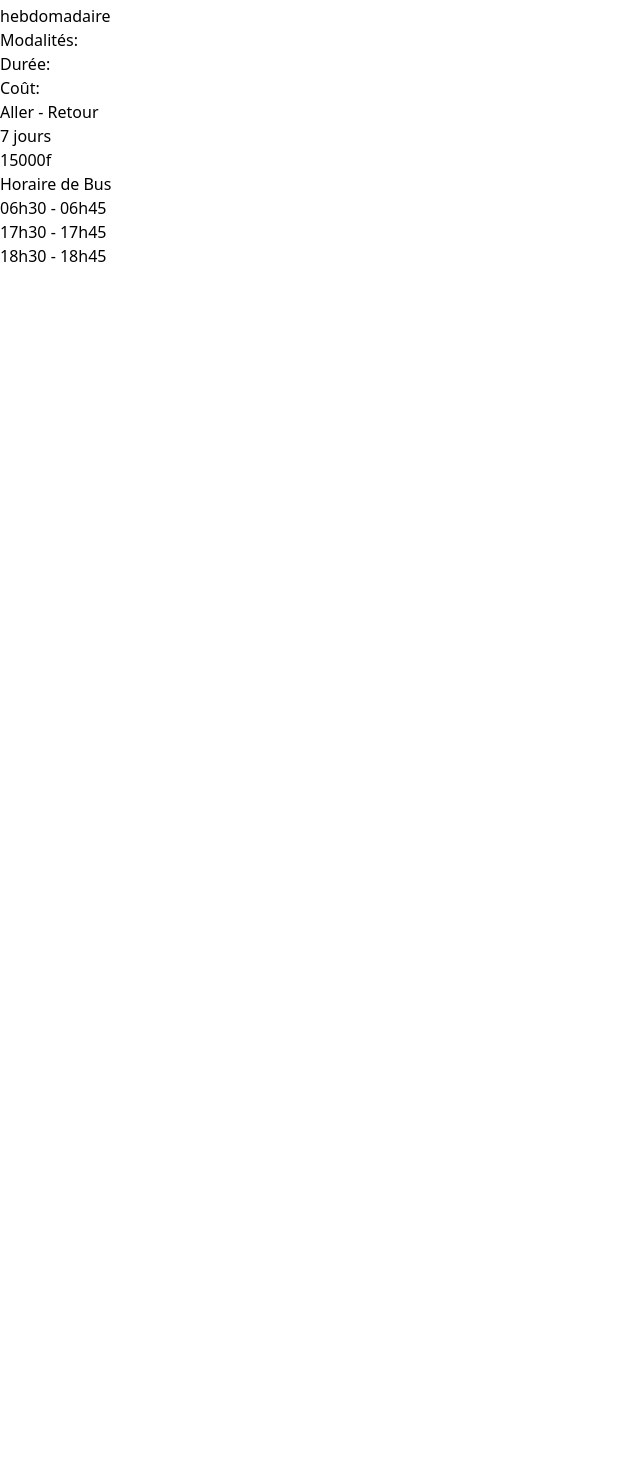
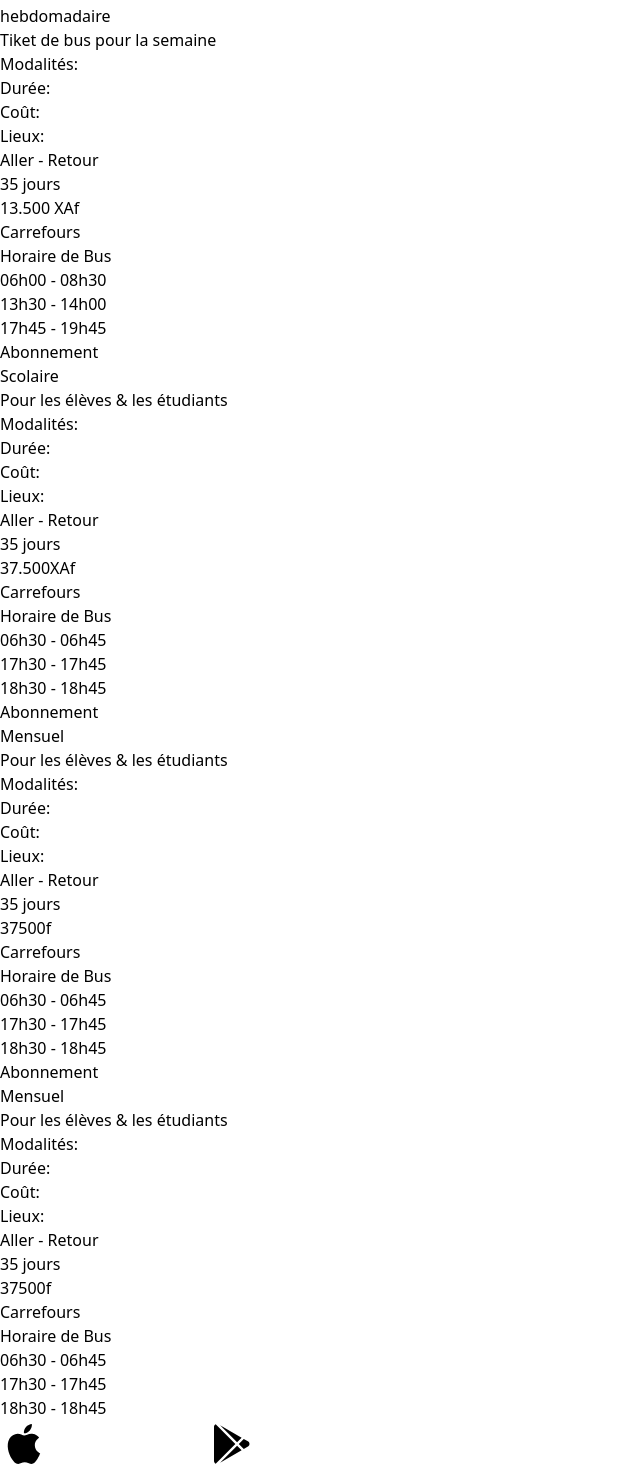
Before and after one commit to abraham241/twendy, a React (Vite) app: page /Prices in a window 1280 px wide. Shown: the part 422-1890 px from the top of the page, without its empty margins (0-640 px from the left). Before the commit the page ends 800 px from the top, so only its background shows below. Built offline with nearby package versions, Linux system fonts and the light colour scheme.

Commit message:
page prices V1

```diff
--- a/src/Components/NavBar.jsx
+++ b/src/Components/NavBar.jsx
@@ -18,7 +18,7 @@ export default function NavBar() {
         </div>
 
         <div className="hidden  md:flex justify-between lg:flex-justify-between gap-5 pt-2">
-          <ul className="hidden md:flex lg:flex xl:flex gap-5 font-bold pt-4 ">
+          <ul className="hidden md:hidden lg:flex xl:flex gap-5 font-bold pt-4 ">
             <li className="list-none hover:text-red-600 hover:text-2xl">
               <Link to="/">Acceuil</Link>
             </li>
--- a/src/Screen/Prices.jsx
+++ b/src/Screen/Prices.jsx
@@ -1,5 +1,6 @@
 import React from "react";
 import NavBar from "../Components/NavBar";
+import Footer from "../Components/Footer";
 // import Hirosection from "../Components/Hirosection";
 
 export default function Prices() {
@@ -19,28 +20,64 @@ export default function Prices() {
       </div>
       <div>
         <h1 className="text-5xl font-bold text-center py-5">
-          Nos abonnements{" "}
+          Nos abonnements & Tarifs
         </h1>
       </div>
       {/* la grille des prix */}
-      <div className="px-10">
+      <div className="flex flex-col gap-5 px-10 py-10 ">
         <div className="flex flex-col sm:flex-col md:flex-row lg:flex-row xl:flex-row gap-10">
-          <div className="border border-red-600 w-full sm:w-full md:w-2/6 lg:w-2/6 xl:w-2/6 flex justify-center items-center bg-no-repeat bg-center bg-cover h-[150px]  bg-[url('./assets/images/team1.jpg')] ;">
-            <h3 className="text-xl font-bold">
+          <div className="border border-red-600 w-full sm:w-full md:w-2/6 lg:w-2/6 xl:w-2/6 flex justify-center items-center bg-no-repeat bg-center bg-cover h-[180px]  bg-[url('./assets/images/team1.jpg')] ;">
+            <h3 className="text-2xl font-bold text-white">
               Abonnement <br /> hebdomadaire
             </h3>
           </div>
-          <div className="w-full sm:w-full md:w-4/6 lg:w-4/6 xl:w-4/6  border border-black flex justify-around items-center gap-10 ">
-            <div className=" flex gap-5">
+          <div className="border border-black w-full sm:w-full md:w-4/6 lg:w-4/6 xl:w-4/6">
+            <h2 className="font-extrabold text-xl text-center py-3">Tiket de bus pour la semaine</h2>
+            <div className="w-full sm:w-full md:w-4/6 lg:w-4/6 xl:w-4/6   flex justify-around items-center gap-10 px-2">
+              <div className="flex flex-col  md:flex-row gap-5 ">
                 <div className="text-xl font-bold">
                   <h6>Modalités:</h6>
                   <h6>Durée:</h6>
                   <h6>Coût:</h6>
+                  <h6>Lieux:</h6>
                 </div>
-              <div className="text-red-600 font-semibold">
+                <div className="text-red-600 font-semibold leading-7 ">
                   <p>Aller - Retour</p>
-                <p>7 jours</p>
-                <p>15000f</p>
+                  <p>35 jours</p>
+                  <p className="text-center bg-red-600 text-white font-bold">13.500 XAf</p>
+                  <p>Carrefours</p>
+                </div>
+              </div>
+              <div className="flex flex-col justify-center items-center">
+                <h6 className="text-xl font-semibold">Horaire de Bus</h6>
+                <h6>06h00 - 08h30</h6>
+                <h6>13h30 - 14h00</h6>
+                <h6>17h45 - 19h45</h6>
+              </div>
+            </div>
+          </div>
+        </div>
+        <div className="flex flex-col sm:flex-col md:flex-row lg:flex-row xl:flex-row gap-10">
+          <div className="border border-red-600 w-full sm:w-full md:w-2/6 lg:w-2/6 xl:w-2/6 flex justify-center items-center bg-no-repeat bg-center bg-cover h-[180px]  bg-[url('./assets/images/team1.jpg')] ;">
+            <h3 className="text-xl font-bold">
+              Abonnement <br /> Scolaire
+            </h3>
+          </div>
+          <div className="border border-black w-full sm:w-full md:w-4/6 lg:w-4/6 xl:w-4/6">
+            <h2 className="font-extrabold text-xl text-center">Pour les élèves & les étudiants</h2>
+            <div className="w-full sm:w-full md:w-4/6 lg:w-4/6 xl:w-4/6   flex justify-around items-center gap-10 px-2">
+              <div className="flex flex-col  md:flex-row gap-5">
+                <div className="text-xl font-bold">
+                  <h6>Modalités:</h6>
+                  <h6>Durée:</h6>
+                  <h6>Coût:</h6>
+                  <h6>Lieux:</h6>
+                </div>
+                <div className="text-red-600 font-semibold leading-7 ">
+                  <p>Aller - Retour</p>
+                  <p>35 jours</p>
+                  <p className="text-center bg-red-600 text-white font-bold">37.500XAf</p>
+                  <p>Carrefours</p>
                 </div>
               </div>
               <div className="flex flex-col justify-center items-center">
@@ -52,7 +89,74 @@ export default function Prices() {
             </div>
           </div>
         </div>
+        <div className="flex flex-col sm:flex-col md:flex-row lg:flex-row xl:flex-row gap-10">
+          <div className="border border-red-600 w-full sm:w-full md:w-2/6 lg:w-2/6 xl:w-2/6 flex justify-center items-center bg-no-repeat bg-center bg-cover h-[150px]  bg-[url('./assets/images/team1.jpg')] ;">
+            <h3 className="text-xl font-bold">
+              Abonnement <br /> Mensuel
+            </h3>
+          </div>
+          <div className="border border-black w-full sm:w-full md:w-4/6 lg:w-4/6 xl:w-4/6">
+            <h2 className="font-extrabold text-xl text-center">Pour les élèves & les étudiants</h2>
+            <div className="w-full sm:w-full md:w-4/6 lg:w-4/6 xl:w-4/6   flex justify-around items-center gap-10 px-2">
+              <div className="flex flex-col  md:flex-row gap-5">
+                <div className="text-xl font-bold">
+                  <h6>Modalités:</h6>
+                  <h6>Durée:</h6>
+                  <h6>Coût:</h6>
+                  <h6>Lieux:</h6>
+                </div>
+                <div className="text-red-600 font-semibold leading-7 ">
+                  <p>Aller - Retour</p>
+                  <p>35 jours</p>
+                  <p className="text-center bg-red-600 text-white font-bold">37500f</p>
+                  <p>Carrefours</p>
+                </div>
+              </div>
+              <div className="flex flex-col justify-center items-center">
+                <h6 className="text-xl font-semibold">Horaire de Bus</h6>
+                <h6>06h30 - 06h45</h6>
+                <h6>17h30 - 17h45</h6>
+                <h6>18h30 - 18h45</h6>
+              </div>
+            </div>
+          </div>
+        </div>
+        <div className="flex flex-col sm:flex-col md:flex-row lg:flex-row xl:flex-row gap-10">
+          <div className="border border-red-600 w-full sm:w-full md:w-2/6 lg:w-2/6 xl:w-2/6 flex justify-center items-center bg-no-repeat bg-center bg-cover h-[150px]  bg-[url('./assets/images/team1.jpg')] ;">
+            <h3 className="text-xl font-bold">
+              Abonnement <br /> Mensuel
+            </h3>
+          </div>
+          <div className="border border-black w-full sm:w-full md:w-4/6 lg:w-4/6 xl:w-4/6">
+            <h2 className="font-extrabold text-xl text-center">Pour les élèves & les étudiants</h2>
+            <div className="   flex justify-around items-center gap-10 ">
+              <div className=" flex flex-col  md:flex-row gap-5">
+                <div className="text-xl font-bold">
+                  <h6>Modalités:</h6>
+                  <h6>Durée:</h6>
+                  <h6>Coût:</h6>
+                  <h6>Lieux:</h6>
+                </div>
+                <div className="text-red-600 font-semibold leading-7 ">
+                  <p>Aller - Retour</p>
+                  <p>35 jours</p>
+                  <p className="text-center bg-red-600 text-white font-bold">37500f</p>
+                  <p>Carrefours</p>
+                </div>
+              </div>
+              <div className="flex flex-col justify-center items-center">
+                <h6 className="text-xl font-semibold">Horaire de Bus</h6>
+                <h6>06h30 - 06h45</h6>
+                <h6>17h30 - 17h45</h6>
+                <h6>18h30 - 18h45</h6>
+              </div>
+            </div>
+          </div>
+        </div>
+      </div>
       {/* la grille des prix */}
+      {/* footer */}
+      <Footer/>
     </>
   );
 }
```
Lines whose indentation alone changed are shown as unchanged.
